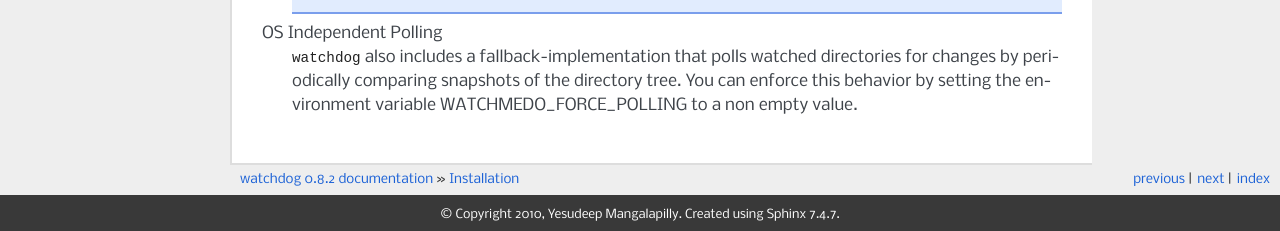
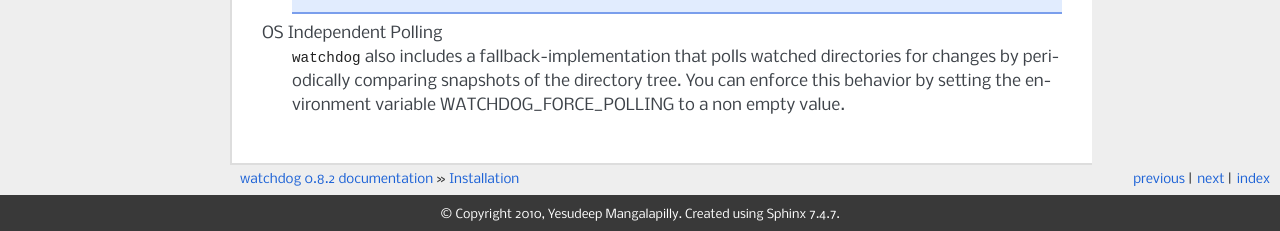
Before and after one commit to gorakhargosh/watchdog, a Sphinx documentation site: the page built from docs/source/installation.rst, in a window 1280 px wide and 900 px high, scrolled down 2223 px. Shown: the part 666-897 px from the top of the window. Built offline with Sphinx 7.4.7, drawn with Linux system fonts in a browser that asks for light colours; pages that are not in the unit, such as notebooks, are missing from menus.

Commit message:
changed naming to WATCHDOG_FORCE_POLLING to not confuse someone that it is just related to watchmedo, and not to the python API

```diff
--- a/README.rst
+++ b/README.rst
@@ -63,7 +63,7 @@ response to events:
         .
 
 You can enforce usage of the PollingObserver by setting the environment
-variable WATCHMEDO_FORCE_POLLING to an non empty value. This is for example usable
+variable WATCHDOG_FORCE_POLLING to an non empty value. This is for example usable
 if you are in an environment where the default observer will not work. For example
 when you are monitoring files on a shared folder inside a virtual machine where
 the host file change events doesn't propagate to the guest.
--- a/docs/source/installation.rst
+++ b/docs/source/installation.rst
@@ -164,4 +164,4 @@ OS Independent Polling
     |project_name| also includes a fallback-implementation that polls
     watched directories for changes by periodically comparing snapshots
     of the directory tree. You can enforce this behavior by setting the
-    environment variable WATCHMEDO_FORCE_POLLING to a non empty value.
+    environment variable WATCHDOG_FORCE_POLLING to a non empty value.
```
Also changed, not shown: 1 other file.
